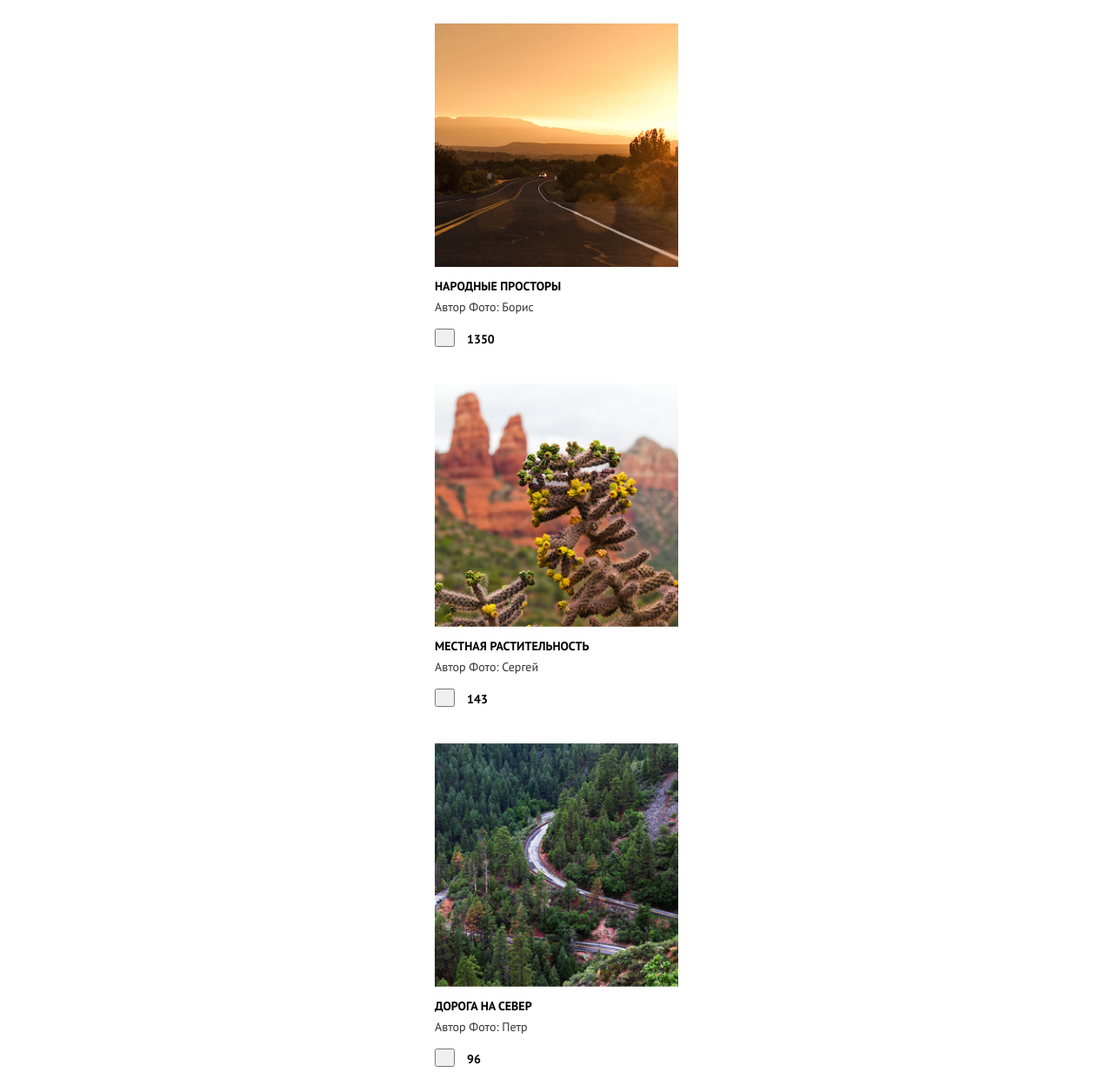
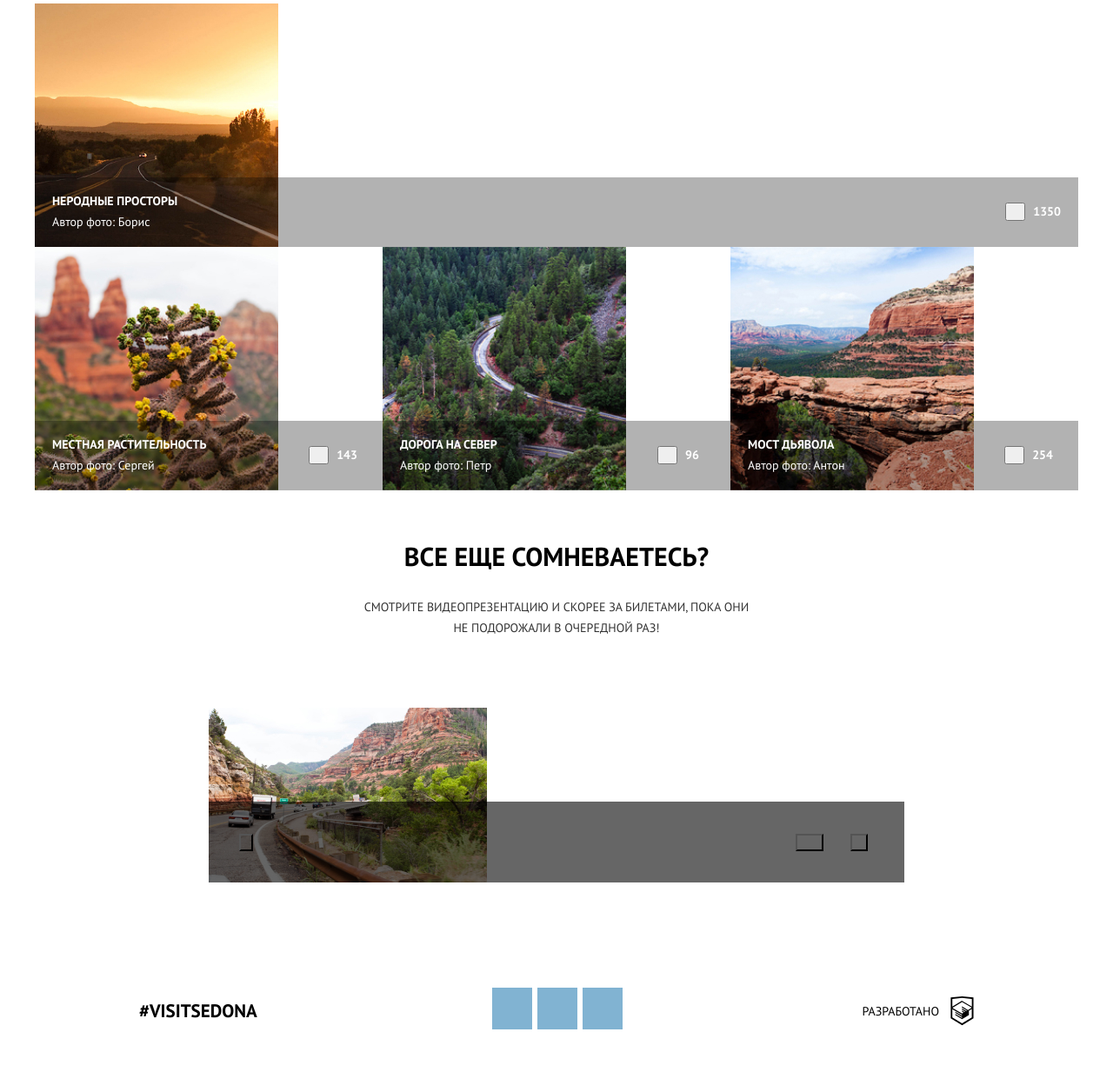
Before and after one commit to panteleevHub/1646641-sedona-22, a website: page source/photo.html in a window 1280 px wide. Shown: the part 600-1833 px from the top of the page at 87% size. Drawn offline with nearby package versions, Linux system fonts and the light colour scheme; files that its build step writes are made by us from their sources.

Commit message:
Адаптивная сетка для каталога

```diff
--- a/source/photo.html
+++ b/source/photo.html
@@ -2,26 +2,27 @@
 <html class="page" lang="ru">
   <head>
     <meta charset="utf-8">
+    <meta name="viewport" content="width=device-width, initial-scale=1">
     <title>HTML Academy: Седона</title>
     <link rel="stylesheet" href="css/style.css">
   </head>
   <body class="page-body">
     <div class="wrapper">
       <header class="page-header">
-        <nav class="main-nav">
+        <nav class="page-header__nav main-nav">
           <button class="main-nav__toggle" type="button" aria-label="Открыть меню"></button>
           <ul class="main-nav__list">
-            <li class="main-nav__item">
+            <li class="main-nav__item main-nav__item--main">
               <a class="main-nav__link" href="index.html">Главная</a>
             </li>
-            <li class="main-nav__item">
+            <li class="main-nav__item main-nav__item--photo">
               <a class="main-nav__link">Фото и видео</a>
             </li>
-            <li class="main-nav__item">
+            <li class="main-nav__item main-nav__item--form">
               <a class="main-nav__link" href="form.html">Форма отзыва</a>
             </li>
-            <li class="main-nav__item">
-              <a class="main-nav__link" href="#" target="_blank">HTML academy</a>
+            <li class="main-nav__item main-nav__item--academy">
+              <a class="main-nav__link main-nav__link--academy" href="#" target="_blank">HTML academy</a>
             </li>
           </ul>
         </nav>
@@ -30,23 +31,23 @@
         </a>
         <section class="intro intro--inner">
           <h2 class="visually-hidden">Введение</h2>
-          <img class="image intro__image" src="img/sedona.svg" width="229" height="39" alt="Седона">
+          <img class="image intro__image intro__image--inner" src="img/sedona.svg" width="229" height="39" alt="Седона">
         </section>
       </header>
       <main class="page-main">
         <h1 class="page-main__title">Фото и видео</h1>
-        <p class="page-main__preview">Не можете решиться на путешествие из-за курса? Фотографии помогут вам забыть о политике и экономике.</p>
+        <p class="page-main__preview">Не можете решиться на путешествие из-за курса? <br class="page-main__preview-break">Фотографии помогут вам забыть о политике и экономике.</p>
         <section class="gallery">
           <h2 class="visually-hidden">Фотогалерея</h2>
           <ul class="gallery__list">
-            <li class="gallery__item">
+            <li class="gallery__item gallery__item--expanse">
               <figure class="photo-card">
                 <a href="#" aria-label="Фото &#171;Народные просторы&#187;">
                   <img class="image photo-card__photo" src="img/road-to-sunset.jpg" width="280" height="280" alt="Дорога в закат">
                 </a>
-                <figcaption class="photo-card__caption">
+                <figcaption class="photo-card__caption photo-card__caption--expanse">
                   <div class="photo-card__text">
-                    <h3 class="photo-card__title">Народные просторы</h3>
+                    <h3 class="photo-card__title">Неродные просторы</h3>
                     <p class="photo-card__author">Автор фото: Борис</p>
                   </div>
                   <div class="photo-card__likes">
@@ -78,7 +79,7 @@
                 <a href="#" aria-label="Фото &#171;Дорога на север&#187;">
                   <img class="image photo-card__photo" src="img/serpentine.jpg" width="280" height="280" alt="Дорожный серпантин">
                 </a>
-                <figcaption class="photo-card__caption">
+                <figcaption class="photo-card__caption photo-card__caption--road">
                   <div class="photo-card__text">
                     <h3 class="photo-card__title">Дорога на север</h3>
                     <p class="photo-card__author">Автор фото: Петр</p>
@@ -113,10 +114,8 @@
           <p class="gallery-outro__caption">Все еще сомневаетесь?</p>
           <p class="gallery-outro__description">Смотрите видеопрезентацию и скорее за билетами, пока они не подорожали в очередной раз!</p>
           <div class="video-player">
-            <div class="video-player__screen">
-              <img class="image" src="img/video-mobile.jpg" width="320" height="201" alt="Горная дорога">
-              <div class="video-player__load"></div>
-            </div>
+            <img class="image" src="img/video-mobile.jpg" width="320" height="201" alt="Горная дорога">
+            <div class="video-player__load"></div>
             <div class="video-player__controls">
               <button class="video-player__button video-player__button--reload" type="button" aria-label="Начать заново"></button>
               <button class="video-player__button video-player__button--subtitles" type="button" aria-label="Субтитры"></button>
--- a/source/sass/blocks/gallery-outro.scss
+++ b/source/sass/blocks/gallery-outro.scss
@@ -1,6 +1,18 @@
 .gallery-outro {
-  padding-top: 32px;
+  padding-top: 34px;
   padding-bottom: 39px;
+
+  @media (min-width: $tablet-width) {
+    width: 648px;
+    margin: 0 auto;
+    padding-top: 57px;
+  }
+
+  @media (min-width: $desktop-width) {
+    width: 800px;
+    padding-top: 63px;
+    padding-bottom: 85px;
+  }
 }
 
 .gallery-outro__caption {
@@ -12,6 +24,11 @@
   margin-bottom: 28px;
   padding: 0 20px;
   text-align: center;
+
+  @media (min-width: $tablet-width) {
+    font-size: 30px;
+    margin-bottom: 33px;
+  }
 }
 
 .gallery-outro__description {
@@ -20,4 +37,9 @@
   margin-bottom: 33px;
   line-height: 24px;
   text-align: center;
+
+  @media (min-width: $tablet-width) {
+    width: 445px;
+    margin-bottom: 80px;
+  }
 }
--- a/source/sass/blocks/gallery.scss
+++ b/source/sass/blocks/gallery.scss
@@ -1,15 +1,45 @@
 .gallery {
   width: 280px;
   margin: 0 auto;
+
+  @media (min-width: $tablet-width) {
+    width: 648px;
+  }
+
+  @media (min-width: $desktop-width) {
+    width: 1200px;
+  }
 }
 
 .gallery__list {
   margin: 0;
   padding: 0;
   list-style: none;
+
+  @media (min-width: $tablet-width) {
+    display: grid;
+    grid-template-columns: repeat(2, 1fr);
+  }
+
+  @media (min-width: $desktop-width) {
+    display: grid;
+    grid-template-columns: repeat(3, 1fr);
+  }
 }
 
 .gallery__item {
-  padding-top: 23px;
-  padding-bottom: 16px;
+  padding-top: 24px;
+
+  @media (min-width: $tablet-width) {
+    padding: 0;
+  }
 }
+
+.gallery__item--expanse {
+  padding-top: 21px;
+
+  @media (min-width: $tablet-width) {
+    grid-column: 1 / -1;
+    padding-top: 0;
+  }
+}
--- a/source/sass/blocks/photo-card.scss
+++ b/source/sass/blocks/photo-card.scss
@@ -1,9 +1,44 @@
 .photo-card {
   margin: 0;
+
+  @media (min-width: $desktop-width) {
+    position: relative;
+  }
 }
 
-.photo-card__photo {
-  margin-bottom: 10px;
+.photo-card__caption {
+  width: 100%;
+  padding-top: 10px;
+  padding-bottom: 16px;
+
+  @media (min-width: $tablet-width) {
+    padding: 15px 20px;
+    padding-bottom: 17px;
+    padding-right: 29px;
+    background-color: $bright-gray;
+    display: flex;
+    justify-content: space-between;
+    align-items: center;
+  }
+
+  @media (min-width: $desktop-width) {
+    position: absolute;
+    left: 0;
+    bottom: 0;
+    background-color: rgba($black, 0.3);
+  }
+}
+
+.photo-card__caption--expanse {
+  @media (min-width: $tablet-width) {
+    padding-right: 20px;
+  }
+}
+
+.photo-card__caption--road {
+  @media (min-width: $tablet-width) {
+    padding-right: 36px;
+  }
 }
 
 .photo-card__title {
@@ -12,17 +47,33 @@
   line-height: 24px;
   color: $black;
   margin: 0;
+
+  @media (min-width: $desktop-width) {
+    color: $white;
+  }
 }
 
 .photo-card__author {
   line-height: 24px;
-  text-transform: capitalize;
+  text-transform: none;
   margin: 0;
   margin-bottom: 13px;
+
+  @media (min-width: $tablet-width) {
+    margin-bottom: 0;
+  }
+
+  @media (min-width: $desktop-width) {
+    color: $white;
+  }
 }
 
 .photo-card__likes {
   display: flex;
+
+  @media (min-width: $tablet-width) {
+    align-items: center;
+  }
 }
 
 .photo-card__like {
@@ -37,4 +88,12 @@
   color: $black;
   margin: 0;
   padding-left: 14px;
+
+  @media (min-width: $tablet-width) {
+    padding-left: 9px;
+  }
+
+  @media (min-width: $desktop-width) {
+    color: $white;
+  }
 }
--- a/source/sass/blocks/video-player.scss
+++ b/source/sass/blocks/video-player.scss
@@ -1,23 +1,61 @@
+.video-player {
+  position: relative;
+}
+
 .video-player__load {
   width: 280px;
   height: 45px;
   margin: 0 auto;
   background-color: rgba($black, 0.6);
+
+  @media (min-width: $tablet-width) {
+    width: 100%;
+    height: 93px;
+    position: absolute;
+    left: 0;
+    bottom: 0;
+  }
 }
 
 .video-player__controls {
   display: flex;
   align-items: center;
   width: 280px;
+  height: 66px;
   margin: 0 auto;
-  padding: 23px 24px;
+  padding: 0 24px;
   background-color: $bright-gray;
+
+  @media (min-width: $tablet-width) {
+    width: 100%;
+    height: 93px;
+    position: absolute;
+    left: 0;
+    bottom: 0;
+    padding-left: 35px;
+    padding-right: 41px;
+    background-color: inherit;
+  }
+}
+
+.video-player__button {
+  @media (min-width: $tablet-width) {
+    background-color: inherit;
+  }
 }
 
 .video-player__button--reload {
   width: 16px;
   height: 20px;
   margin-right: 133px;
+
+  @media (min-width: $tablet-width) {
+    margin-right: 473px;
+  }
+
+  @media (min-width: $desktop-width) {
+    margin-right: 624px;
+  }
 }
 
 .video-player__button--subtitles {
```
